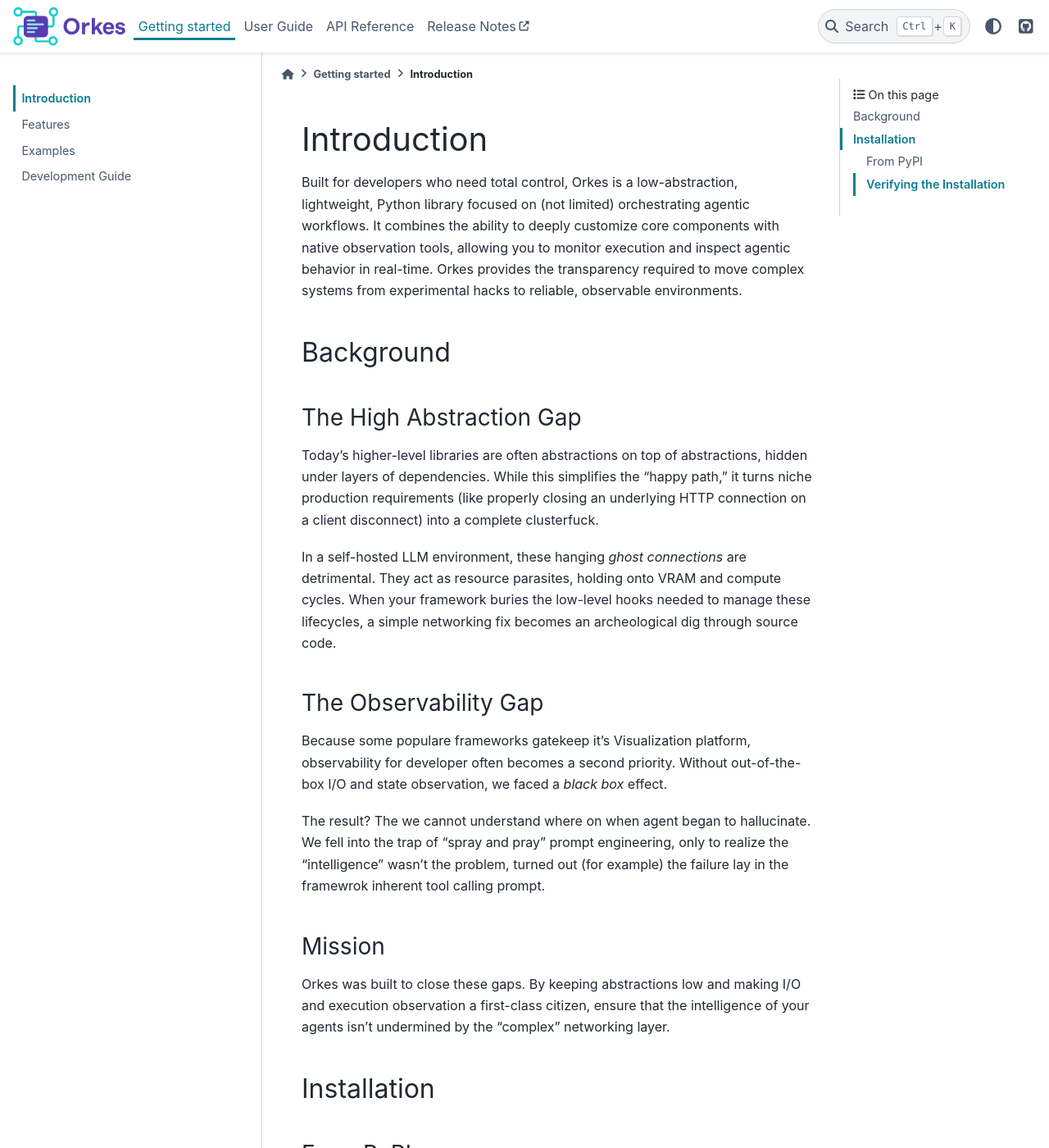
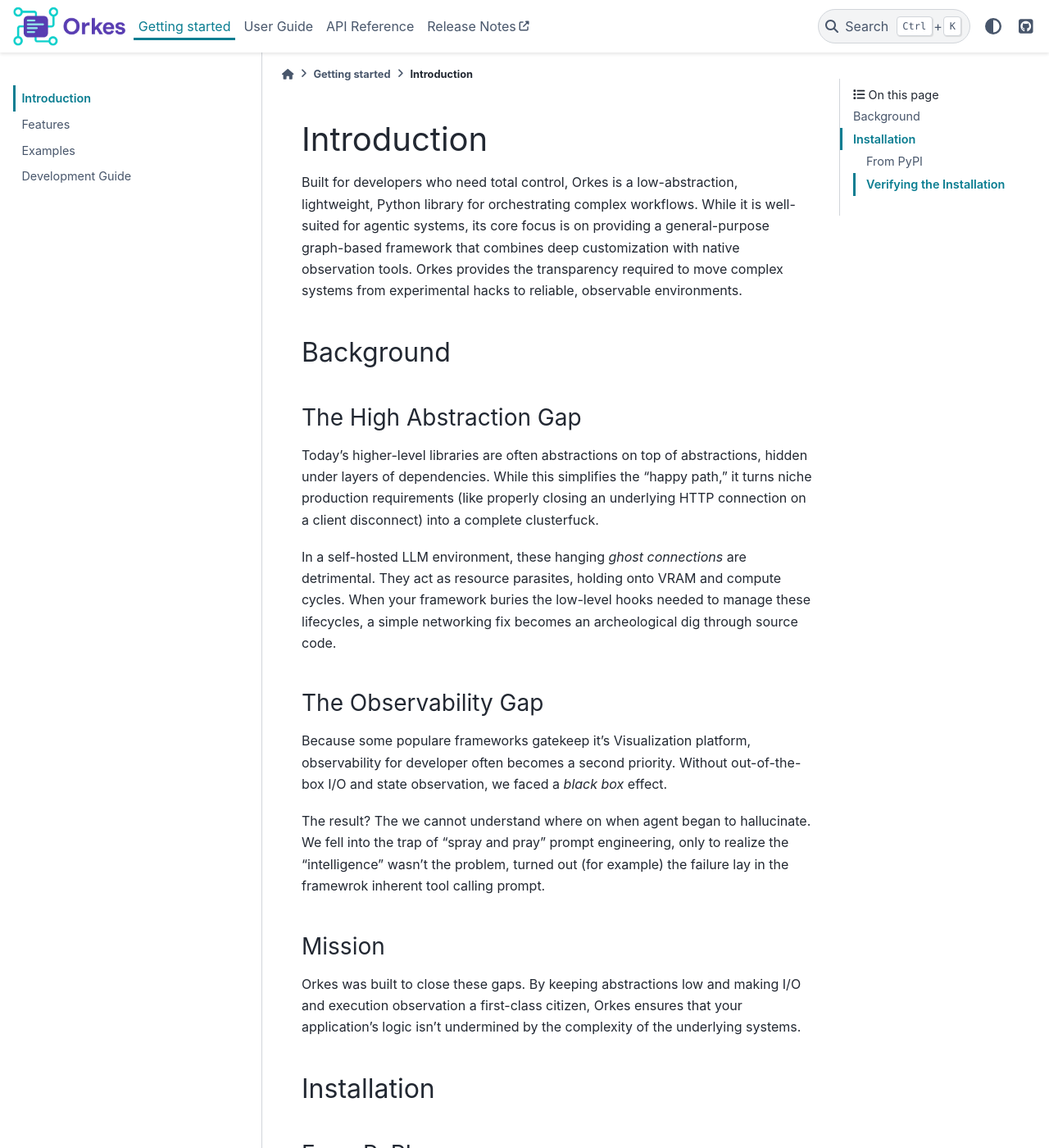
Before and after one commit to hfahrudin/orkes, a Sphinx documentation site: the page built from docs/source/getting_started/intro.rst, in a window 1280 px wide and 1400 px high. Shown: the whole window at 82% size. Built offline with Sphinx 7.4.7 and the PyData theme 0.15.4, drawn with Linux system fonts in a browser that asks for light colours.

Commit message:
add mission

```diff
--- a/docs/source/getting_started/features.rst
+++ b/docs/source/getting_started/features.rst
@@ -42,4 +42,4 @@
 
 Agent and Tool Support
 ----------------------
-While the graph-based architecture is the core of Orkes, it also provides support for building and using agents and tools. You can define custom tools using the ``OrkesToolSchema`` and use them within your graph's nodes to interact with external APIs, databases, or other services. This allows you to build sophisticated agent-like behaviors within the structured and controllable environment of an Orkes graph.
+While the graph-based architecture is the core of Orkes, it also provides support for building and using agents and tools. You can define custom tools using the ``OrkesToolSchema`` and use them within your graph's nodes to interact with external APIs, databases, or other services. This allows you to build sophisticated, interactive systems within the structured and controllable environment of an Orkes graph.
--- a/docs/source/getting_started/intro.rst
+++ b/docs/source/getting_started/intro.rst
@@ -4,7 +4,7 @@
 Introduction
 ===============
 
-Built for developers who need total control, Orkes is a low-abstraction, lightweight, Python library focused on (not limited) orchestrating agentic workflows. It combines the ability to deeply customize core components with native observation tools, allowing you to monitor execution and inspect agentic behavior in real-time. Orkes provides the transparency required to move complex systems from experimental hacks to reliable, observable environments.
+Built for developers who need total control, Orkes is a low-abstraction, lightweight, Python library for orchestrating complex workflows. While it is well-suited for agentic systems, its core focus is on providing a general-purpose graph-based framework that combines deep customization with native observation tools. Orkes provides the transparency required to move complex systems from experimental hacks to reliable, observable environments.
 
 Background
 ----------
@@ -23,7 +23,7 @@
 
 Mission
 ~~~~~~~
-Orkes was built to close these gaps. By keeping abstractions low and making I/O and execution observation a first-class citizen, ensure that the intelligence of your agents isn't undermined by the "complex" networking layer.
+Orkes was built to close these gaps. By keeping abstractions low and making I/O and execution observation a first-class citizen, Orkes ensures that your application's logic isn't undermined by the complexity of the underlying systems.
 
 
 Installation
```
Also changed, not shown: other parts of docs/source/getting_started/features.rst (+1 -1 lines), README.md (+2 -2 lines).
